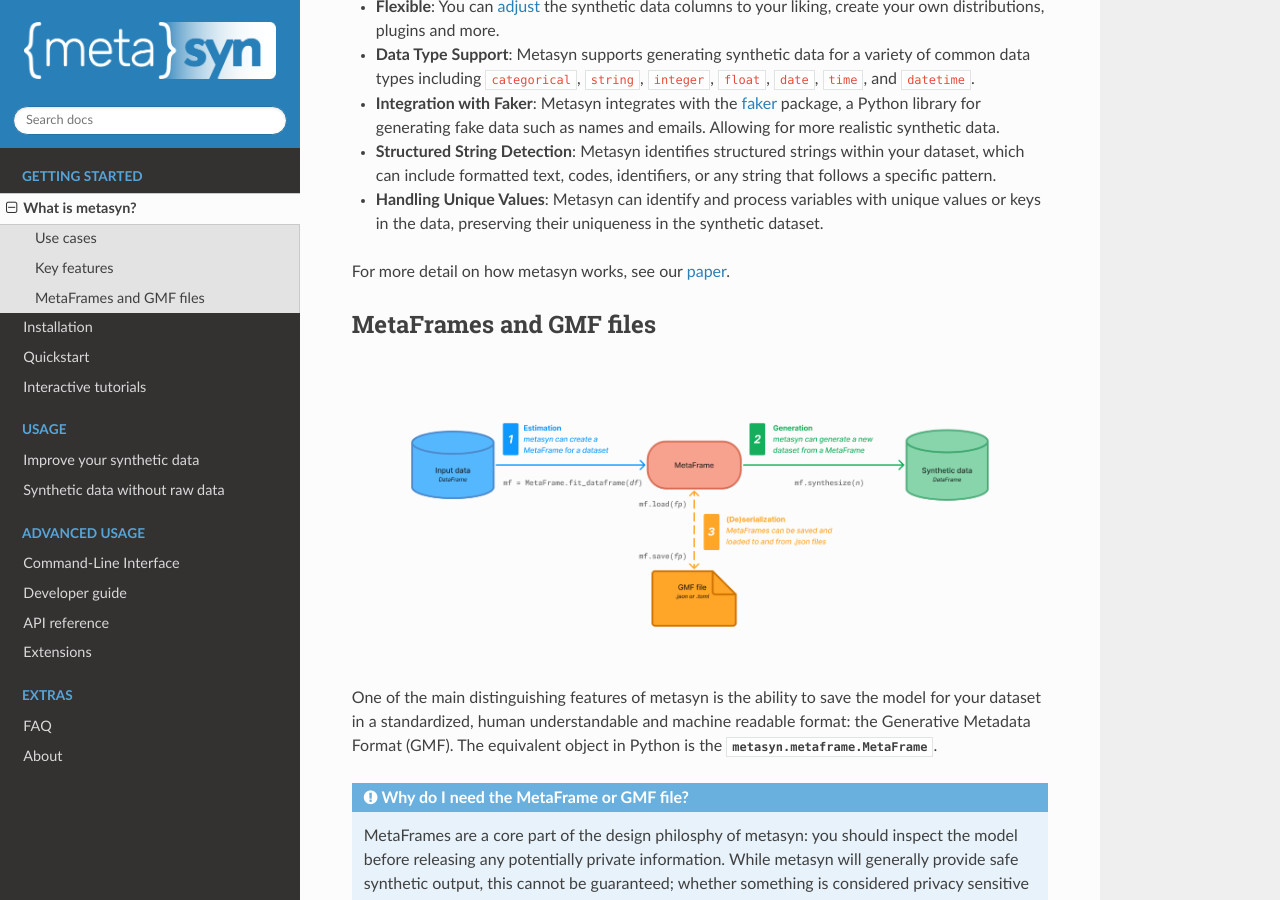
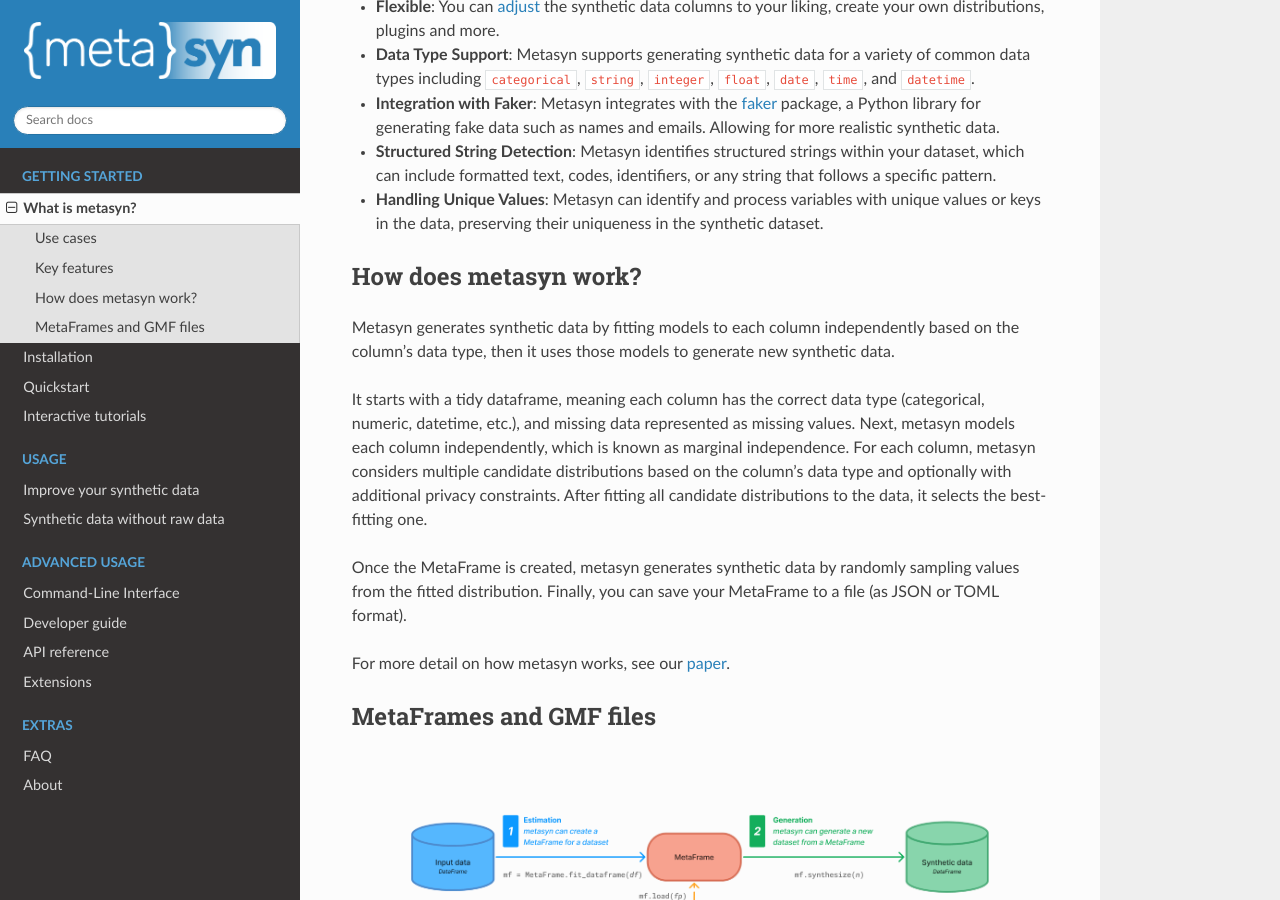
Before and after one commit to sodascience/metasyn, a Sphinx documentation site: the page built from docs/source/what_is_metasyn.rst, in a window 1280 px wide and 900 px high, scrolled down 1156 px. Built offline with Sphinx 7.4.7 and the Read the Docs theme 3.1.0, drawn with Linux system fonts in a browser that asks for light colours.

Commit message:
Add how it works section to doc

```diff
--- a/docs/source/what_is_metasyn.rst
+++ b/docs/source/what_is_metasyn.rst
@@ -19,6 +19,8 @@
 - A data provider wants to show a preview of their sensitive data using synthetic versions of their datasets.
 - A developer can create synthetic data before they have real data so they can write and test data analysis scripts.
 
+.. note: How can a developer create synthetic data without real data?
+
 Metasyn is specifically **not** designed for creating highly accurate synthetic data, where all relationships between columns are reproduced.
 
 Key features
@@ -32,6 +34,21 @@
 - **Structured String Detection**: Metasyn identifies structured strings within your dataset, which can include formatted text, codes, identifiers, or any string that follows a specific pattern.
 - **Handling Unique Values**: Metasyn can identify and process variables with unique values or keys in the data, preserving their uniqueness in the synthetic dataset.
 
+How does metasyn work?
+----------------------
+
+Metasyn generates synthetic data by fitting models to each column independently based on the column's data type, then it uses those models to generate new synthetic data.
+
+It starts with a tidy dataframe, meaning each column has the correct data type (categorical, numeric, datetime, etc.), and missing data represented as missing values. Next, metasyn models each column independently,
+which is known as marginal independence. For each column, metasyn considers multiple candidate distributions based on the column's data type and optionally with additional privacy constraints.
+After fitting all candidate distributions to the data, it selects the best-fitting one.
+
+.. note: need to add examples of distributions?
+.. note: do we want to explain best-fitting based on what?
+
+
+Once the MetaFrame is created, metasyn generates synthetic data by randomly sampling values from the fitted distribution.
+Finally, you can save your MetaFrame to a file (as JSON or TOML format).
 
 For more detail on how metasyn works, see our `paper <https://github.com/sodascience/metasyn/blob/main/docs/paper/paper.pdf>`_.
 
```
